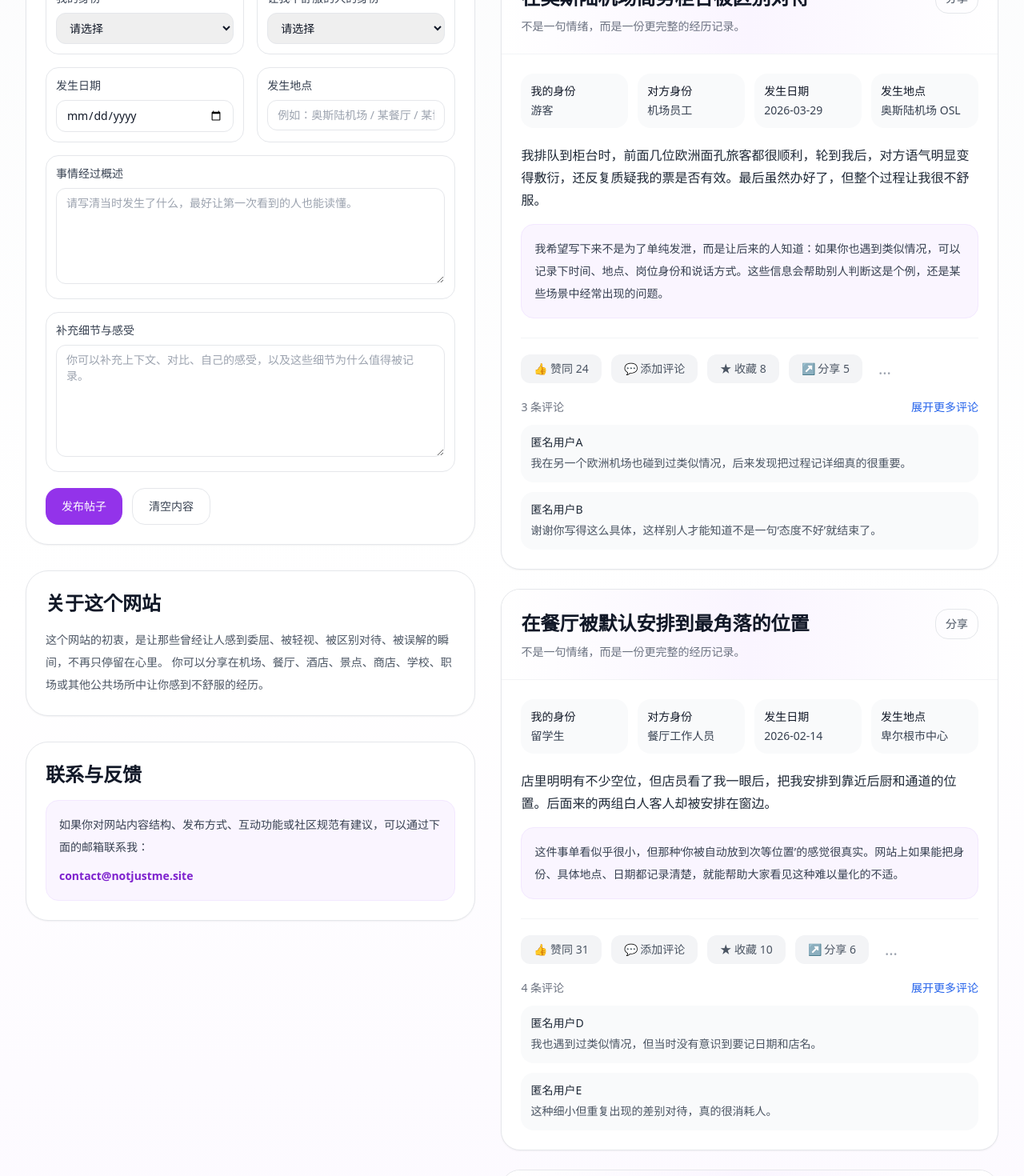
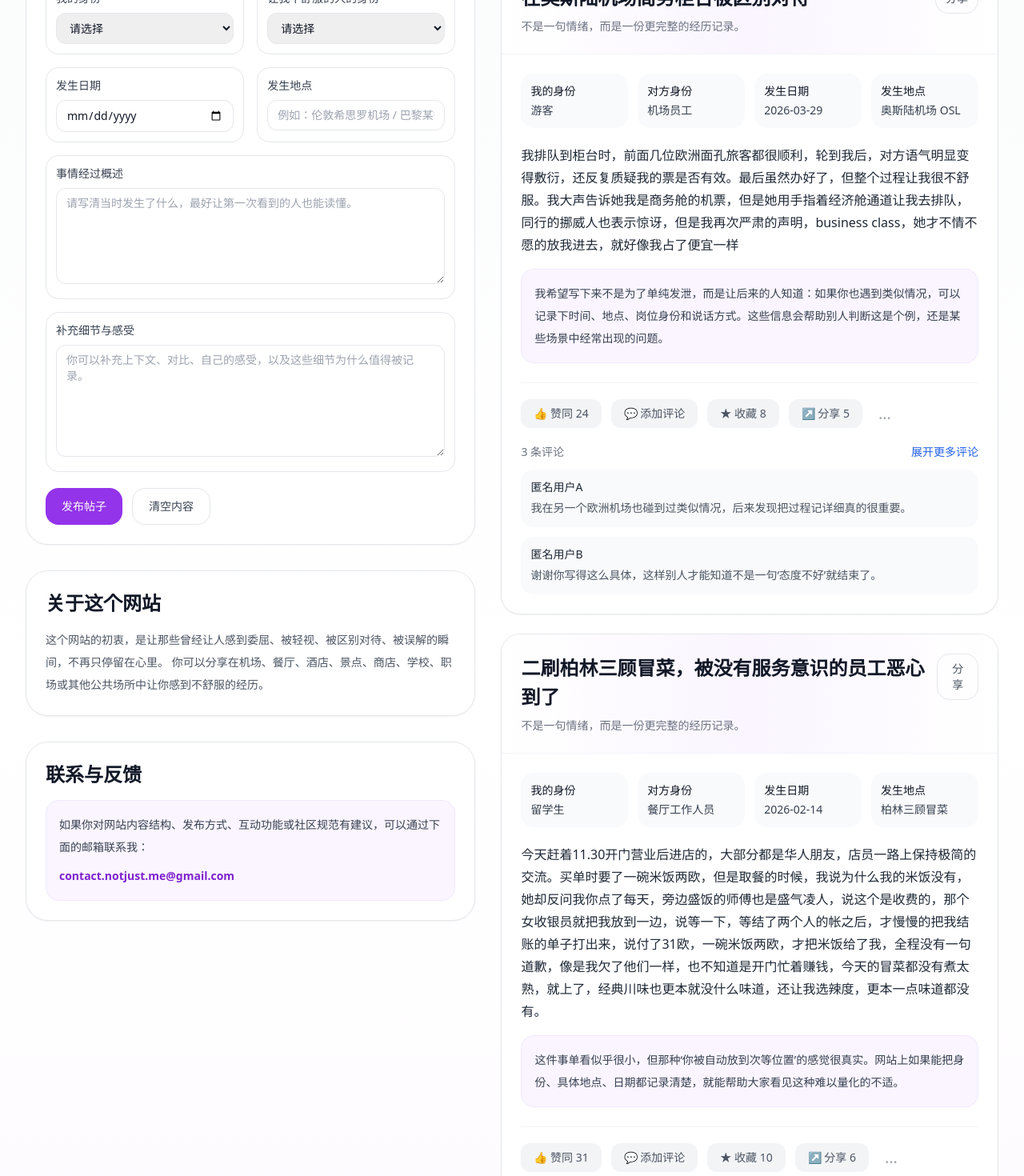
Before and after one commit to contactnotjustme-wq/Notjustme.app, a Next.js app: page / in a window 1280 px wide. Shown: the part 680-2150 px from the top of the page at 80% size. Built offline with nearby package versions, Linux system fonts and the light colour scheme.

Commit message:
Update index.js

```diff
--- a/pages/index.js
+++ b/pages/index.js
@@ -40,7 +40,7 @@ const starterPosts = [
     date: "2026-03-29",
     location: "奥斯陆机场 OSL",
     summary:
-      "我排队到柜台时，前面几位欧洲面孔旅客都很顺利，轮到我后，对方语气明显变得敷衍，还反复质疑我的票是否有效。最后虽然办好了，但整个过程让我很不舒服。",
+      "我排队到柜台时，前面几位欧洲面孔旅客都很顺利，轮到我后，对方语气明显变得敷衍，还反复质疑我的票是否有效。最后虽然办好了，但整个过程让我很不舒服。我大声告诉她我是商务舱的机票，但是她用手指着经济舱通道让我去排队，同行的挪威人也表示惊讶，但是我再次严肃的声明，business class，她才不情不愿的放我进去，就好像我占了便宜一样",
     details:
       "我希望写下来不是为了单纯发泄，而是让后来的人知道：如果你也遇到类似情况，可以记录下时间、地点、岗位身份和说话方式。这些信息会帮助别人判断这是个例，还是某些场景中经常出现的问题。",
     reactions: {
@@ -62,13 +62,13 @@ const starterPosts = [
   },
   {
     id: 2,
-    title: "在餐厅被默认安排到最角落的位置",
+    title: "二刷柏林三顾冒菜，被没有服务意识的员工恶心到了",
     authorIdentity: "留学生",
     otherPartyIdentity: "餐厅工作人员",
     date: "2026-02-14",
-    location: "卑尔根市中心",
+    location: "柏林三顾冒菜",
     summary:
-      "店里明明有不少空位，但店员看了我一眼后，把我安排到靠近后厨和通道的位置。后面来的两组白人客人却被安排在窗边。",
+      "今天赶着11.30开门营业后进店的，大部分都是华人朋友，店员一路上保持极简的交流。买单时要了一碗米饭两欧，但是取餐的时候，我说为什么我的米饭没有，她却反问我你点了每天，旁边盛饭的师傅也是盛气凌人，说这个是收费的，那个女收银员就把我放到一边，说等一下，等结了两个人的帐之后，才慢慢的把我结账的单子打出来，说付了31欧，一碗米饭两欧，才把米饭给了我，全程没有一句道歉，像是我欠了他们一样，也不知道是开门忙着赚钱，今天的冒菜都没有煮太熟，就上了，经典川味也更本就没什么味道，还让我选辣度，更本一点味道都没有。",
     details:
       "这件事单看似乎很小，但那种‘你被自动放到次等位置’的感觉很真实。网站上如果能把身份、具体地点、日期都记录清楚，就能帮助大家看见这种难以量化的不适。",
     reactions: {
@@ -511,7 +511,7 @@ export default function NotJustMeWebsite() {
                   <input
                     value={form.location}
                     onChange={(e) => updateForm("location", e.target.value)}
-                    placeholder="例如：奥斯陆机场 / 某餐厅 / 某博物馆"
+                    placeholder="例如：伦敦希思罗机场 / 巴黎某餐厅 / 柏林某博物馆"
                     className="w-full rounded-xl border border-gray-200 px-3 py-2 text-sm outline-none"
                   />
                 </div>
@@ -577,7 +577,7 @@ export default function NotJustMeWebsite() {
               <h2 className="text-2xl font-bold text-gray-900">联系与反馈</h2>
               <div className="mt-4 rounded-2xl border border-purple-100 bg-purple-50 p-4 text-sm leading-7 text-gray-700">
                 <p>如果你对网站内容结构、发布方式、互动功能或社区规范有建议，可以通过下面的邮箱联系我：</p>
-                <p className="mt-2 font-semibold text-purple-700">contact@notjustme.site</p>
+                <p className="mt-2 font-semibold text-purple-700">contact.notjust.me@gmail.com</p>
               </div>
             </div>
           </div>
```
